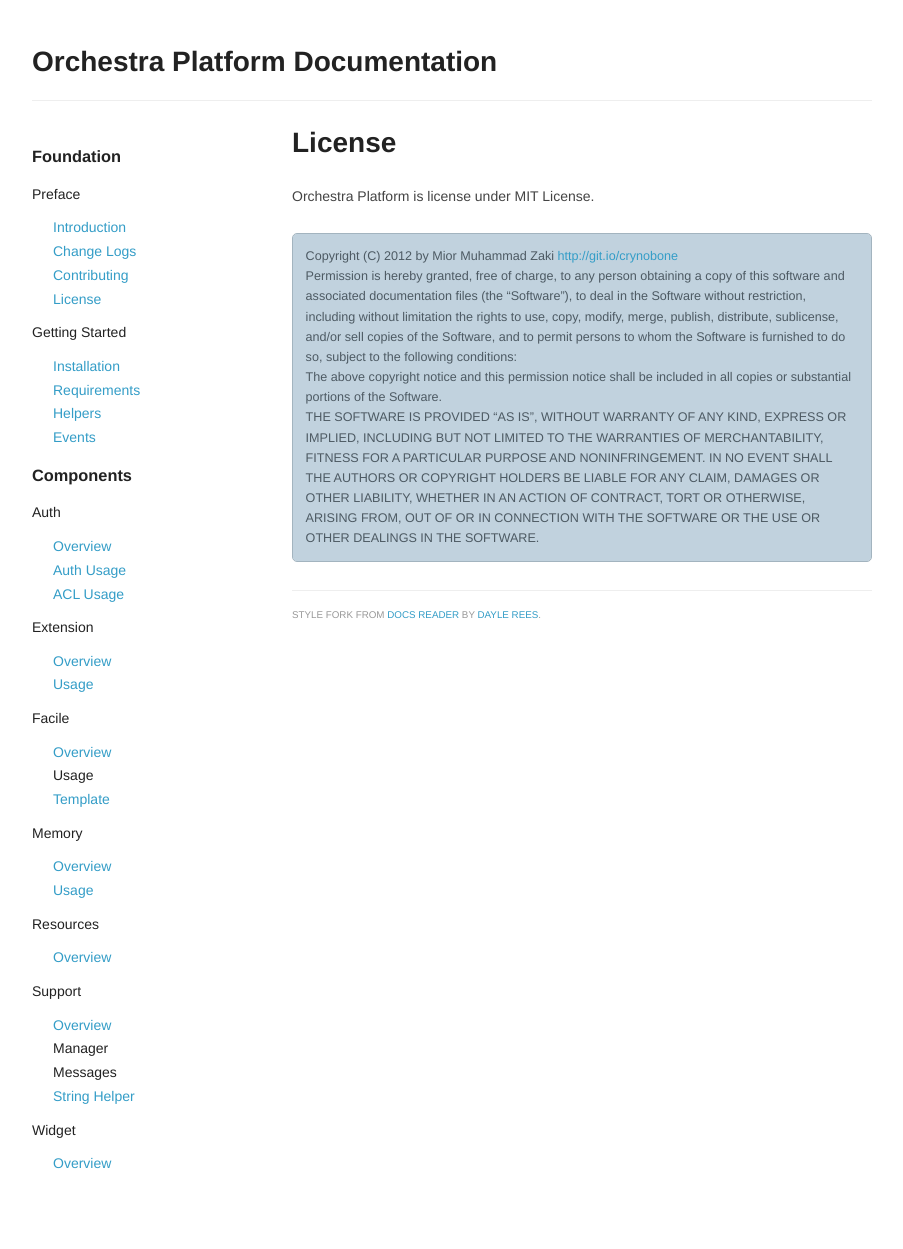
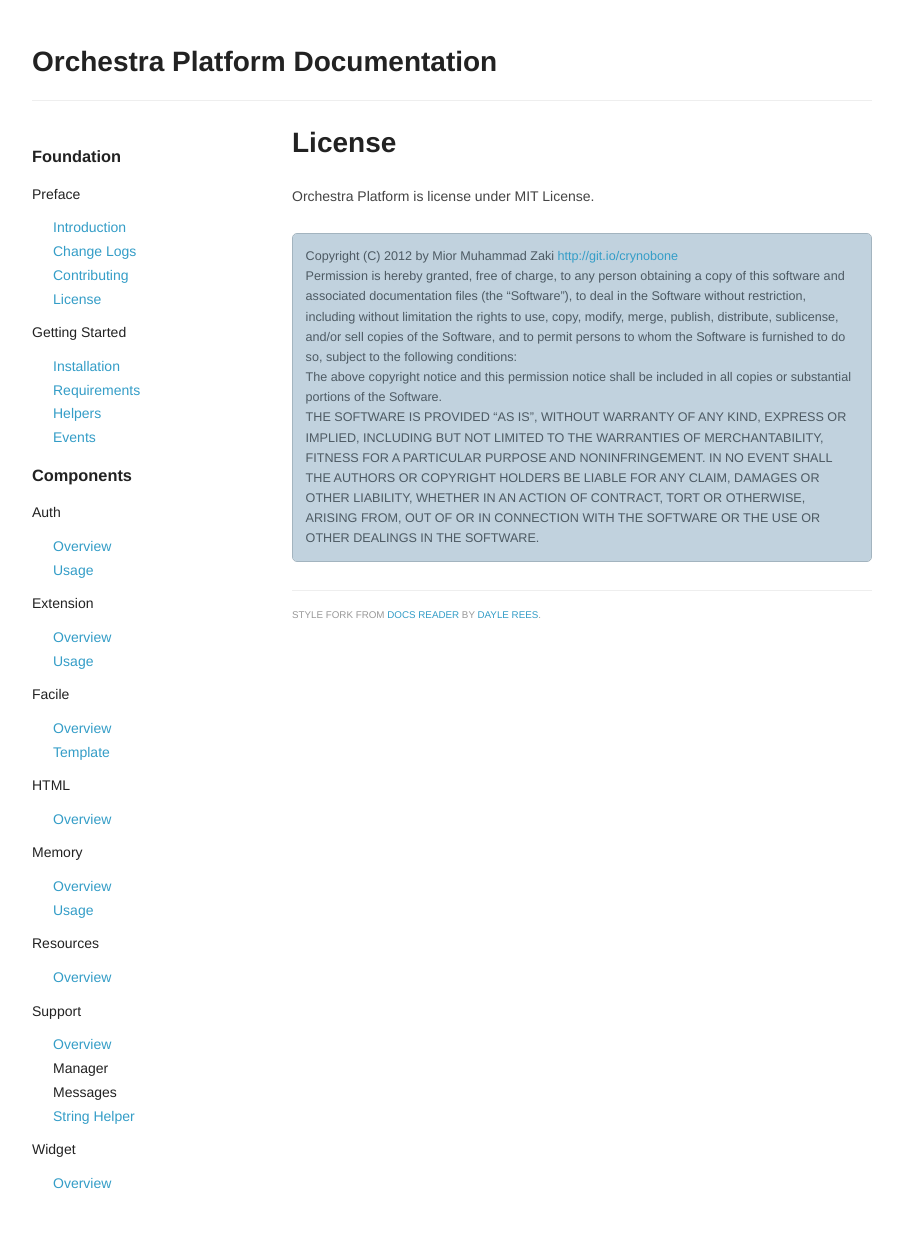
Before and after one commit to orchestral/docs, a Jekyll site: the page built from pages/license.md, in a window 1280 px wide. Shown: the whole page, without its empty margins (188-1091 px from the left). Built offline with Jekyll 4.4.1, drawn with Linux system fonts in a browser that asks for light colours; nearby versions of some CDN libraries; Markdown is read by kramdown in place of the engine named in the settings.

Commit message:
Add HTML component.
Signed-off-by: crynobone <crynobone@gmail.com>

```diff
--- a/_includes/sidebar.md
+++ b/_includes/sidebar.md
@@ -13,15 +13,15 @@
 ### Components
 - Auth
   - [Overview](/pages/components/auth)
-  - [Auth Usage](/pages/components/auth/usage)
-  - [ACL Usage](/pages/components/auth/rbac)
+  - [Usage](/pages/components/auth/usage)
 - Extension
   - [Overview](/pages/components/extension)
   - [Usage](/pages/components/extension/usage)
 - Facile
   - [Overview](/pages/components/facile)
-  - Usage
   - [Template](/pages/components/facile/templating)
+- HTML
+  - [Overview](/pages/components/html)
 - Memory
   - [Overview](/pages/components/memory)
   - [Usage](/pages/components/memory/usage)
```
